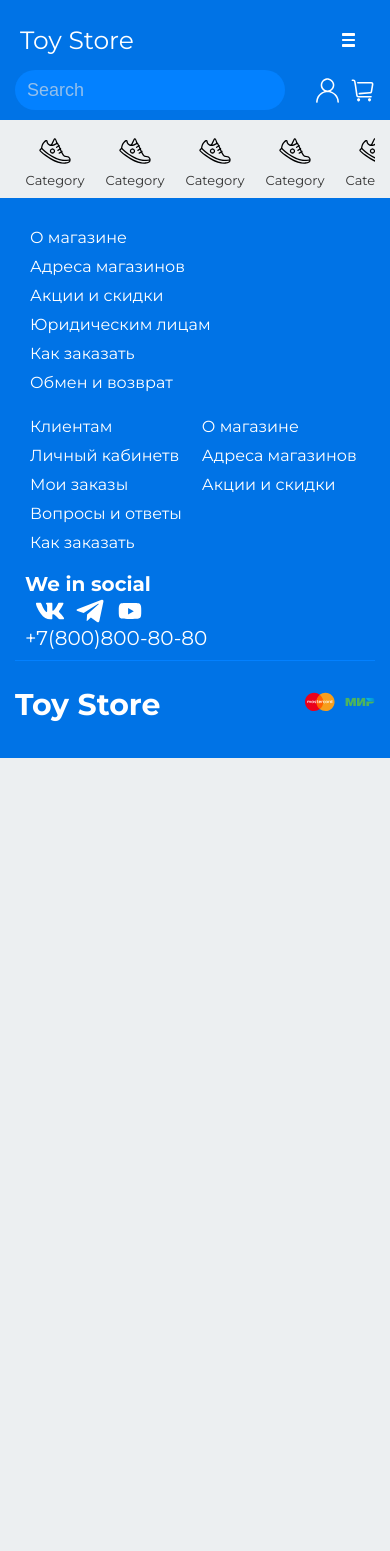
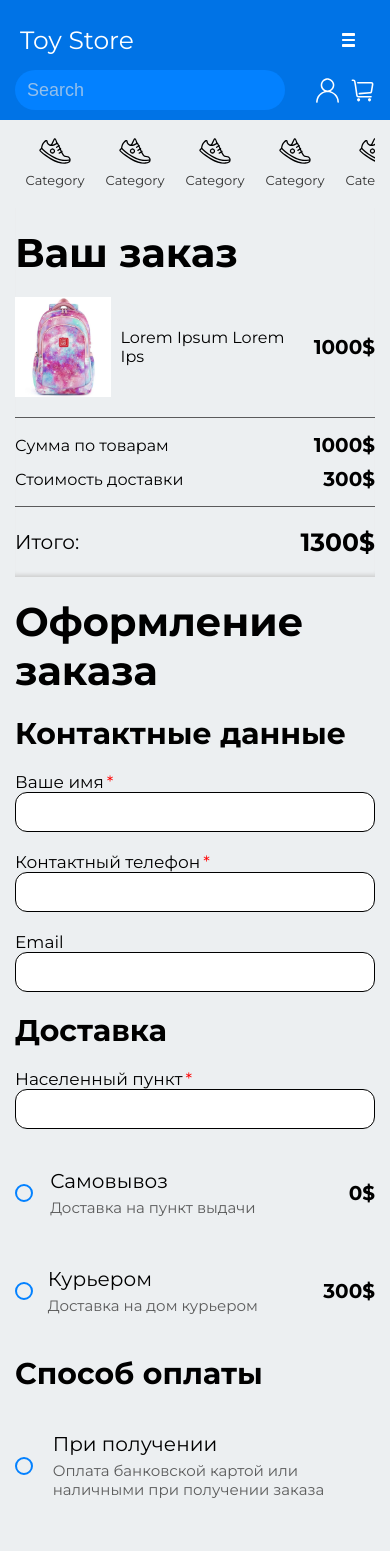
Before and after one commit to p0pl3/toy_store, a Vue app: page /order_confirm in a window 390 px wide. Shown: the top 1551 px of the page. Before the commit the page ends 844 px from the top, so only its background shows below. Built offline with nearby package versions, Linux system fonts and the light colour scheme; what vue-overflow-scroll would draw is missing.

Commit message:
FIX: fix margins and refactor code

```diff
--- a/src/components/BasketItem.vue
+++ b/src/components/BasketItem.vue
@@ -2,9 +2,9 @@
   <div class="basket__item">
     <img class="basket__item-image" src="@/assets/product_1.jpeg">
     <div class="basket__item-description">
-      Сапоги/Antilopa
+      Lorem Ipsum Lorem Ips
     </div>
-    <div class="basket__item-price">1000$</div>
+    <p class="basket__item-price">1000$</p>
   </div>
 </template>
 
@@ -20,7 +20,9 @@ export default {
   align-items: center;
   margin-bottom: 20px;
 }
-
+p{
+  margin: 0;
+}
 .basket__item-image {
   width: 100px;
   height: 100px;
--- a/src/router/index.js
+++ b/src/router/index.js
@@ -16,7 +16,7 @@ const routes = [
         component: ProductsCatalog,
     },
     {
-        path: "/new_order",
+        path: "/order_confirm",
         name: "NewOrder",
         component: NewOrder,
     },
--- a/src/views/NewOrder.vue
+++ b/src/views/NewOrder.vue
@@ -1,7 +1,8 @@
 <template>
   <UpButtonPage/>
-  <div class="">
+  <div>
     <div class="container">
+      <div class="order__confirm__container">
         <div class="basket">
           <h1 class="basket__title">Ваш заказ</h1>
           <div class="basket__item-list">
@@ -9,17 +10,17 @@
           </div>
           <div class="basket__subtotal">
             <div class="basket__subtotal-item">
-            <div class="basket__subtotal-title">Сумма по товарам</div>
+              <p class="basket__subtotal-title">Сумма по товарам</p>
               <h6 class="basket__subtotal-price">1000$</h6>
             </div>
             <div class="basket__subtotal-item">
-            <div class="basket__subtotal-title">Стоимость доставки</div>
+              <p class="basket__subtotal-title">Стоимость доставки</p>
               <h6 class="basket__subtotal-price">300$</h6>
             </div>
 
           </div>
           <div class="basket__total">
-          <div class="basket__total-title">Итого:</div>
+            <p class="basket__total-title">Итого:</p>
             <h6 class="basket__total-price">1300$</h6>
           </div>
         </div>
@@ -101,10 +102,10 @@
                 </div>
               </label>
             </div>
-          <button class="confirm__order">Подтвердить заказ</button>
+            <button class="confirm__order-button">Подтвердить заказ</button>
           </div>
         </div>
-
+      </div>
     </div>
   </div>
 </template>
@@ -119,11 +120,11 @@ export default {
 }
 </script>
 
-
 <style lang="scss" scoped>
 $base-background: #0073e6;
 $base-background-white: #0381ff;
 $base-grey: rgba(75, 75, 75, 0.9);
+
 h1, h2 {
   margin: 20px 0 20px 0;
 }
@@ -153,7 +154,7 @@ h6 {
   text-align: end;
 }
 
-.container {
+.order__confirm__container {
   display: flex;
   flex-direction: row-reverse;
 }
@@ -161,7 +162,7 @@ h6 {
 .basket {
   box-shadow: inset 4px 0 5px -3px #cccccc;
   width: 50%;
-  padding: 15px;
+  padding-left: 20px;
 }
 
 .basket__subtotal {
@@ -179,7 +180,8 @@ h6 {
 
 .basket__subtotal-title {
   font-size: 16px;
-  flex: 1 1 content;
+  width: 100%;
+  margin: 0;
 }
 
 .basket__total {
@@ -190,7 +192,8 @@ h6 {
 }
 
 .basket__total-title {
-  flex: 1 1 content;
+  width: 100%;
+  margin: 0;
 }
 
 .basket__total-price {
@@ -199,7 +202,7 @@ h6 {
 
 .order {
   width: 50%;
-  margin-right: 15px;
+  margin-right: 20px;
 }
 
 .input__form {
@@ -232,15 +235,19 @@ h6 {
   padding: 10px 0 10px 0;
 }
 
+.method:hover {
+  cursor: pointer;
+}
+
 .method-info {
-  flex: 1 1 content;
+  width: 100%;
   padding: 5px;
 }
 
 .method-input {
   display: flex;
   align-items: center;
-  flex: 0 0 36px;
+  width: 36px;
 }
 
 .my__input-radio {
@@ -259,11 +266,7 @@ input[type="radio"]:checked + span {
   background: $base-background-white;
 }
 
-.payment__method-input {
-  flex: 0 1 2rem;
-}
-
-.confirm__order {
+.order__confirm-button {
   width: 100%;
   height: 50px;
   margin: 40px 0;
@@ -274,6 +277,10 @@ input[type="radio"]:checked + span {
   border: none;
 }
 
+.order__confirm-button:hover {
+  cursor: pointer;
+}
+
 .required > label:after {
   content: "*";
   color: red;
@@ -281,16 +288,18 @@ input[type="radio"]:checked + span {
 }
 
 @media (max-width: 810px) {
-  .container {
-    display: block;
+  .order__confirm__container {
+    flex-direction: column;
   }
   .basket {
     width: 100%;
     box-shadow: inset 0px -5px 4px -3px #cccccc;
+    padding-left: 0;
+    padding-bottom: 20px;
   }
   .order {
     width: 100%;
-    margin-right: 15px;
+    margin-right: 0;
   }
 }
 </style>
```
Lines whose indentation alone changed are shown as unchanged.
